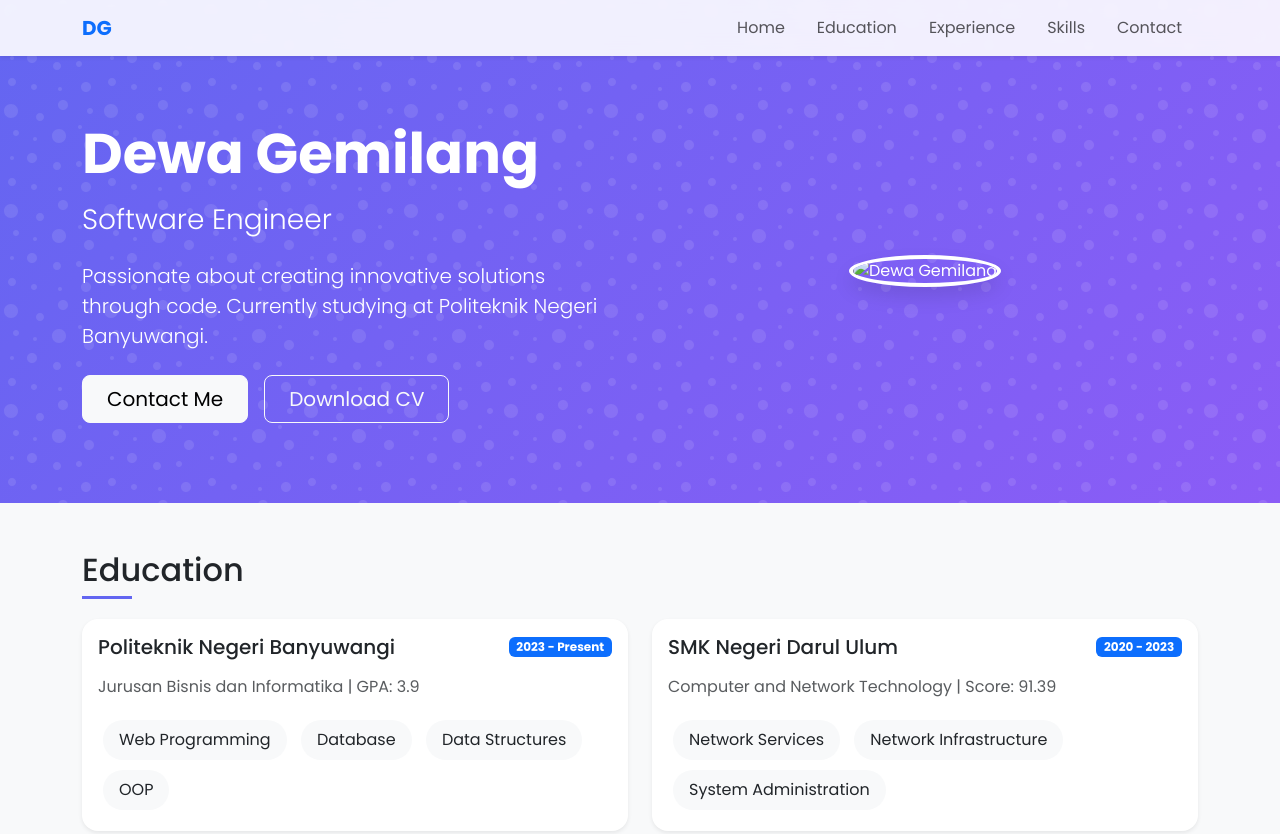
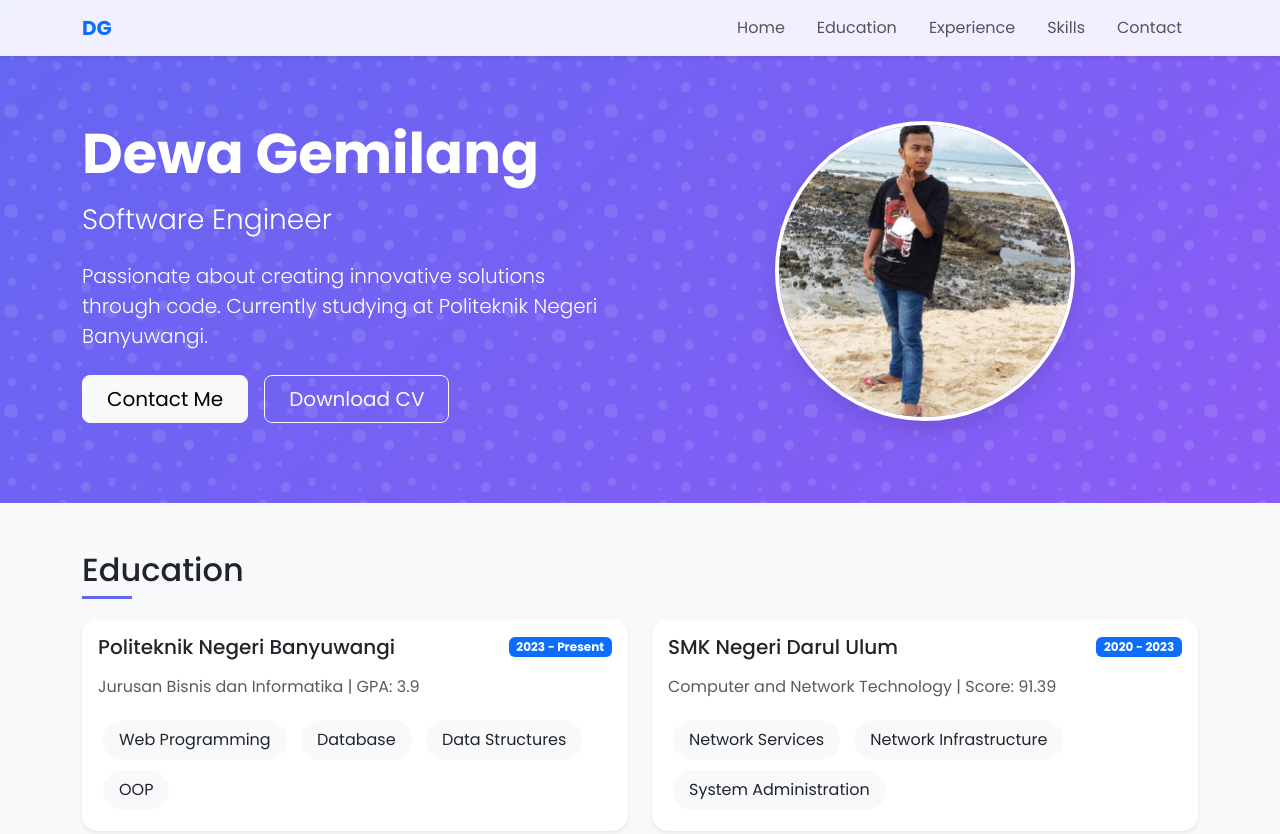
Before and after one commit to dwgmlng18/dwgmlng18.github.io, a plain HTML site: page index.html in a window 1280 px wide. Shown: the top 834 px of the page. Drawn offline with nearby package versions, Linux system fonts and the light colour scheme.

Commit message:
Update index.html

```diff
--- a/index.html
+++ b/index.html
@@ -143,7 +143,7 @@
                     </div>
                 </div>
                 <div class="col-md-6 text-center" data-aos="fade-left">
-                    <img src="index/images/dewa gemilang2.jpeg" alt="Dewa Gemilang" class="img-fluid rounded-circle profile-img" style="width: 300px; height: 300px; object-fit: cover;">
+                    <img src="assets/images/dewa gemilang2.jpeg" alt="Dewa Gemilang" class="img-fluid rounded-circle profile-img" style="width: 300px; height: 300px; object-fit: cover;">
                 </div>
             </div>
         </div>
```
